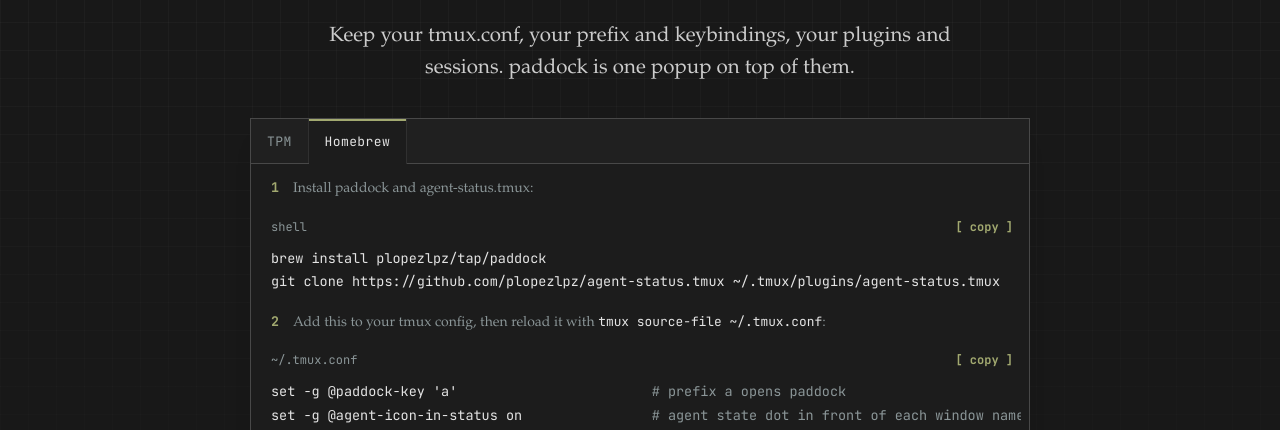
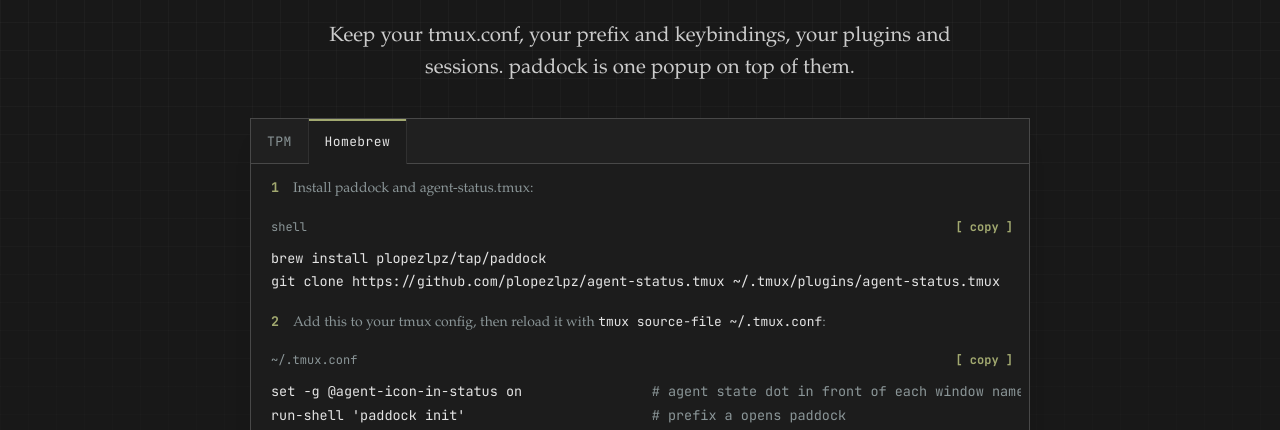
Before and after one commit to plopezlpz/paddock, a plain HTML site: page site/index.html in a window 1280 px wide. Both pictures are taken after a click on the tab "Homebrew". Shown: the part 370-800 px from the top of the page. Drawn offline with Linux system fonts and the light colour scheme.

Commit message:
paddock 0.2.0: prefix a by default; the first install offers to hook up your agents

```diff
--- a/Cargo.toml
+++ b/Cargo.toml
@@ -1,6 +1,6 @@
 [package]
 name = "paddock"
-version = "0.1.0"
+version = "0.2.0"
 edition = "2024"
 rust-version = "1.88"
 description = "A fast tmux popup for your sessions, windows and panes, and the AI coding agents running in them"
--- a/site/index.html
+++ b/site/index.html
@@ -71,9 +71,8 @@ set -g @agent-icon-in-status on                <span class="cm"># its dot in fro
     <div class="code"><div class="code-head"><span>shell</span><button class="copy" type="button" data-copy="code-brew-sh" aria-label="Copy the Homebrew install commands">copy</button></div><pre tabindex="0"><code id="code-brew-sh">brew install plopezlpz/tap/paddock
 git clone https://github.com/plopezlpz/agent-status.tmux ~/.tmux/plugins/agent-status.tmux</code></pre></div>
     <p class="note step-n"><b>2</b> Add this to your tmux config, then reload it with <code>tmux source-file ~/.tmux.conf</code>:</p>
-    <div class="code"><div class="code-head"><span>~/.tmux.conf</span><button class="copy" type="button" data-copy="code-brew-tmux" aria-label="Copy the Homebrew tmux config">copy</button></div><pre tabindex="0"><code id="code-brew-tmux">set -g @paddock-key 'a'                        <span class="cm"># prefix a opens paddock</span>
-set -g @agent-icon-in-status on                <span class="cm"># agent state dot in front of each window name</span>
-run-shell 'paddock init'
+    <div class="code"><div class="code-head"><span>~/.tmux.conf</span><button class="copy" type="button" data-copy="code-brew-tmux" aria-label="Copy the Homebrew tmux config">copy</button></div><pre tabindex="0"><code id="code-brew-tmux">set -g @agent-icon-in-status on                <span class="cm"># agent state dot in front of each window name</span>
+run-shell 'paddock init'                       <span class="cm"># prefix a opens paddock</span>
 run-shell 'bash ~/.tmux/plugins/agent-status.tmux/agent-status.tmux'</code></pre></div>
     <p class="note step-n"><b>3</b> Hook up your agents, once, then restart them. It lists the supported agents it finds and asks first:</p>
     <div class="code"><div class="code-head"><span>shell</span><button class="copy" type="button" data-copy="code-brew-hook" aria-label="Copy the agent hook command">copy</button></div><pre tabindex="0"><code id="code-brew-hook">bash ~/.tmux/plugins/agent-status.tmux/manage-provider.sh install</code></pre></div>
```
Also changed, not shown: README.md, 2 other files.
